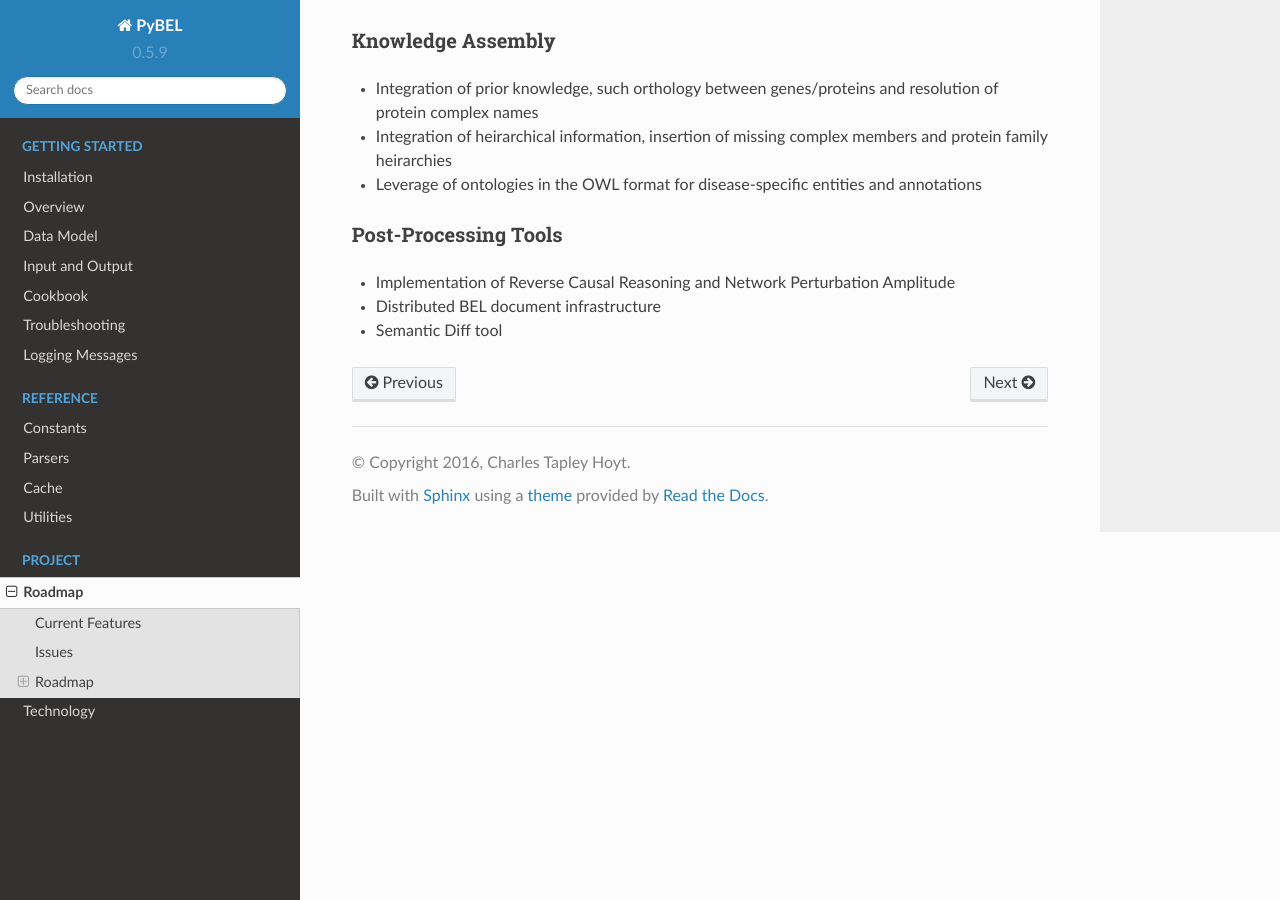
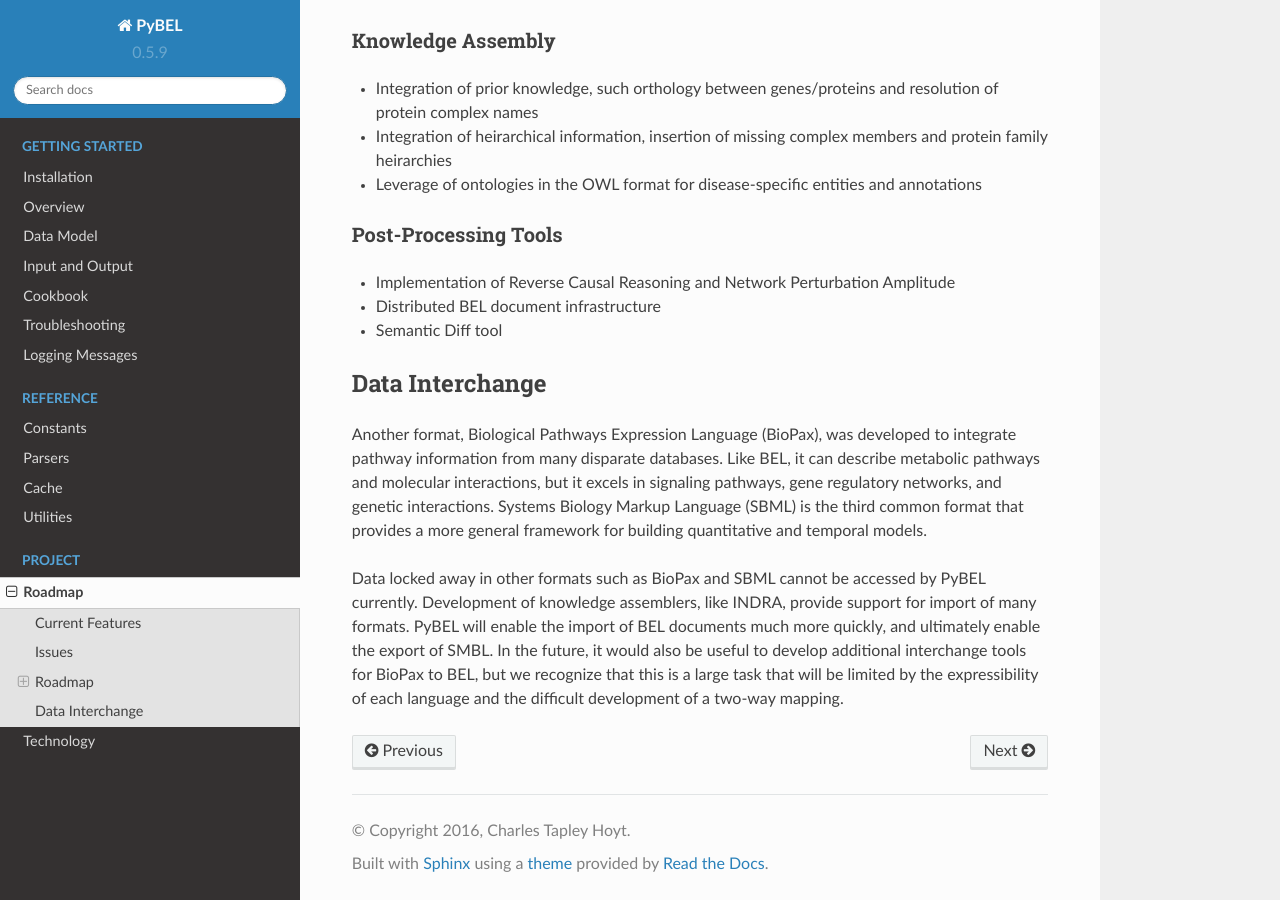
Before and after one commit to pybel/pybel, a Sphinx documentation site: the page built from docs/source/roadmap.rst, in a window 1280 px wide and 900 px high, scrolled down 999 px. Built offline with Sphinx 7.4.7 and the Read the Docs theme 2.0.0, drawn with Linux system fonts in a browser that asks for light colours.

Commit message:
Update docs
[skip ci]

```diff
--- a/docs/source/roadmap.rst
+++ b/docs/source/roadmap.rst
@@ -49,3 +49,16 @@ Post-Processing Tools
 - Implementation of Reverse Causal Reasoning and Network Perturbation Amplitude
 - Distributed BEL document infrastructure
 - Semantic Diff tool
+
+Data Interchange
+----------------
+Another format, Biological Pathways Expression Language (BioPax), was developed to integrate pathway information from
+many disparate databases. Like BEL, it can describe metabolic pathways and molecular interactions, but it excels in
+signaling pathways, gene regulatory networks, and genetic interactions. Systems Biology Markup Language (SBML) is the
+third common format that provides a more general framework for building quantitative and temporal models.
+
+Data locked away in other formats such as BioPax and SBML cannot be accessed by PyBEL currently. Development of
+knowledge assemblers, like INDRA, provide support for import of many formats. PyBEL will enable the import of BEL
+documents much more quickly, and ultimately enable the export of SMBL. In the future, it would also be useful to
+develop additional interchange tools for BioPax to BEL, but we recognize that this is a large task that will be
+limited by the expressibility of each language and the difficult development of a two-way mapping.
```
